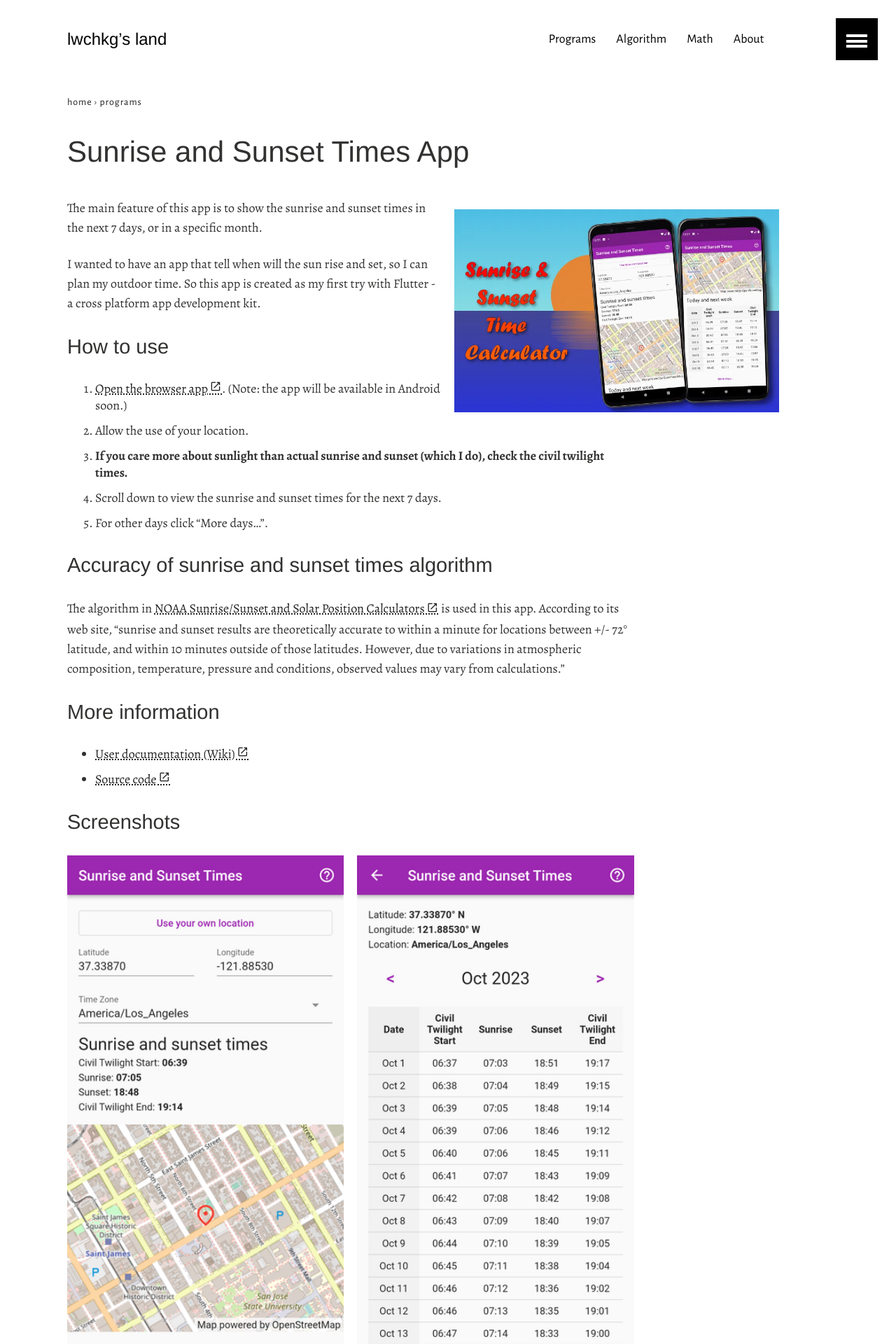
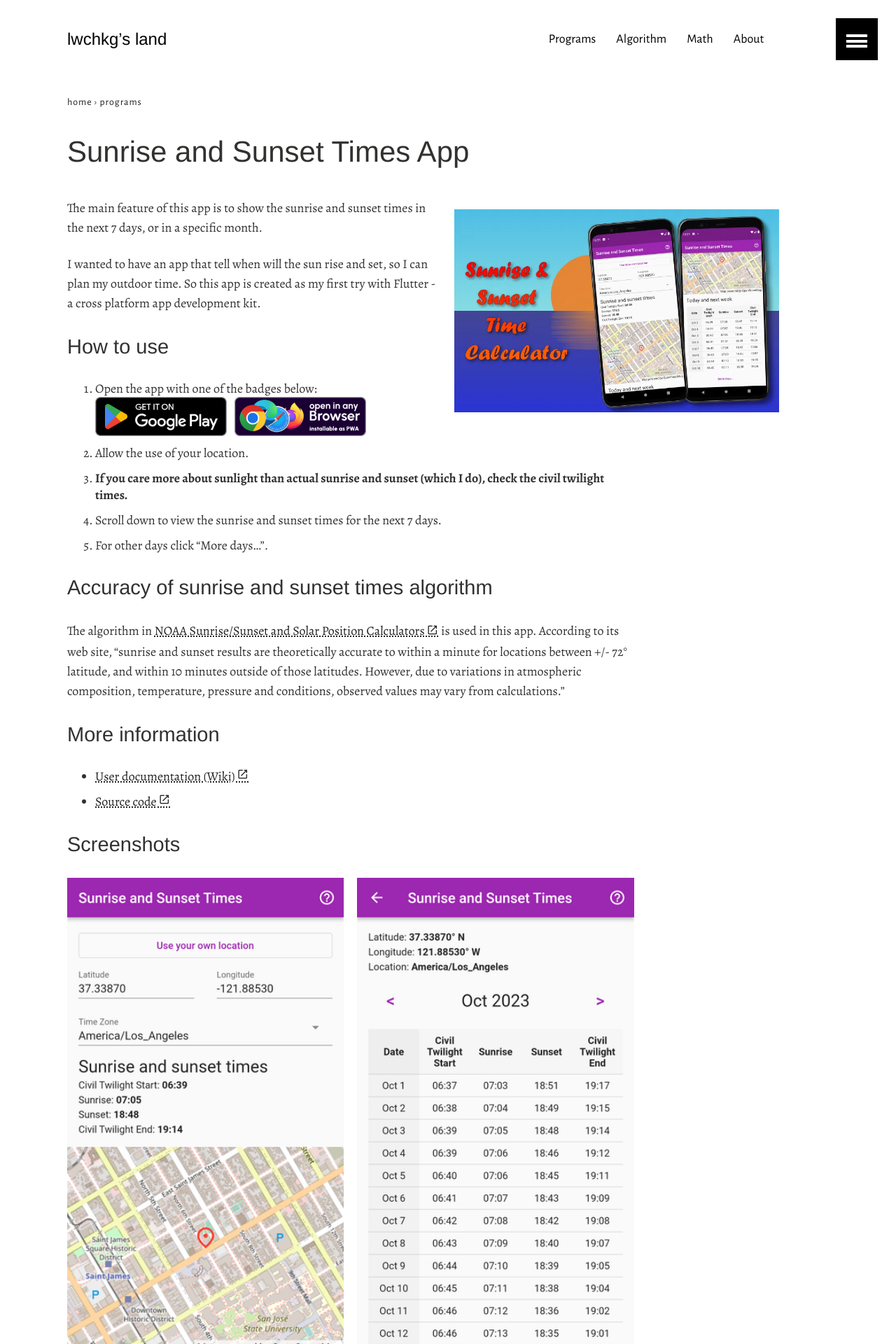
Before and after one commit to lwchkg/lwchkg.github.io, a Jekyll site: the page built from _posts/programs/2023-10-05-sunrise-sunset-calculator.md, in a window 1280 px wide. Shown: the top 1920 px of the page at 70% size. Built offline with Jekyll 4.4.1, drawn with Linux system fonts in a browser that asks for light colours; some web fonts are replaced; comment, search, counter and statistics services are not loaded; some of the changed text lies outside the part shown.

Commit message:
Add Google Play Store link to 2023-10-05-sunrise-sunset-calculator.md

```diff
--- a/_posts/programs/2023-10-05-sunrise-sunset-calculator.md
+++ b/_posts/programs/2023-10-05-sunrise-sunset-calculator.md
@@ -23,8 +23,10 @@ So this app is created as my first try with Flutter - a cross platform app devel
 
 ## How to use
 
-1. [Open the browser app](https://lwchkg.github.io/sunrise_sunset_calculator/){:target="_blank"}.
-   (Note: the app will be available in Android soon.)
+1. Open the app with one of the badges below:<br>
+   [![Get it on Google Play]({% link images/programs/google-play-badge.webp %}){:width="188"}](https://play.google.com/store/apps/details?id=com.lwchkg.sunrise_sunset_calculator){:target="_blank" class="imglink"}
+   &nbsp;
+   [![Open in any browser]({% link images/programs/open_in_any_browser.webp %}){:width="188"}](https://lwchkg.github.io/sunrise_sunset_calculator/){:target="_blank" class="imglink"}
 2. Allow the use of your location.
 3. **If you care more about sunlight than actual sunrise and sunset (which I
    do), check the civil twilight times.**
--- a/_sass/_layout.scss
+++ b/_sass/_layout.scss
@@ -184,7 +184,9 @@
 			li a {
 				text-decoration: underline dotted $link-color;
 				text-decoration-thickness: 2px;  // Keep separate to avoid problems in older browsers.
-				&:hover { text-decoration-style: solid;	}
+				&:hover { text-decoration-style: solid; }
+				&.imglink { display: inline-block; }
+				&:not(.imglink) {
 					&[href^="http://"]::after, &[href^="https://"]::after {
 						content: "\e89e";
 						margin-left: 0.125rem;
@@ -193,6 +195,7 @@
 						font-style: normal;
 						.material-symbols-outlined {
 							font-variation-settings: 'FILL' 0, 'wght' 400, 'GRAD' 0, 'opsz' 24;
+						}
 					}
 				}
 			}
```
Also changed, not shown: other parts of _posts/programs/2023-10-05-sunrise-sunset-calculator.md (+1 -1 lines), images/programs/google-play-badge.webp (added), images/programs/open_in_any_browser.webp (added). Lines whose indentation alone changed are shown as unchanged.
